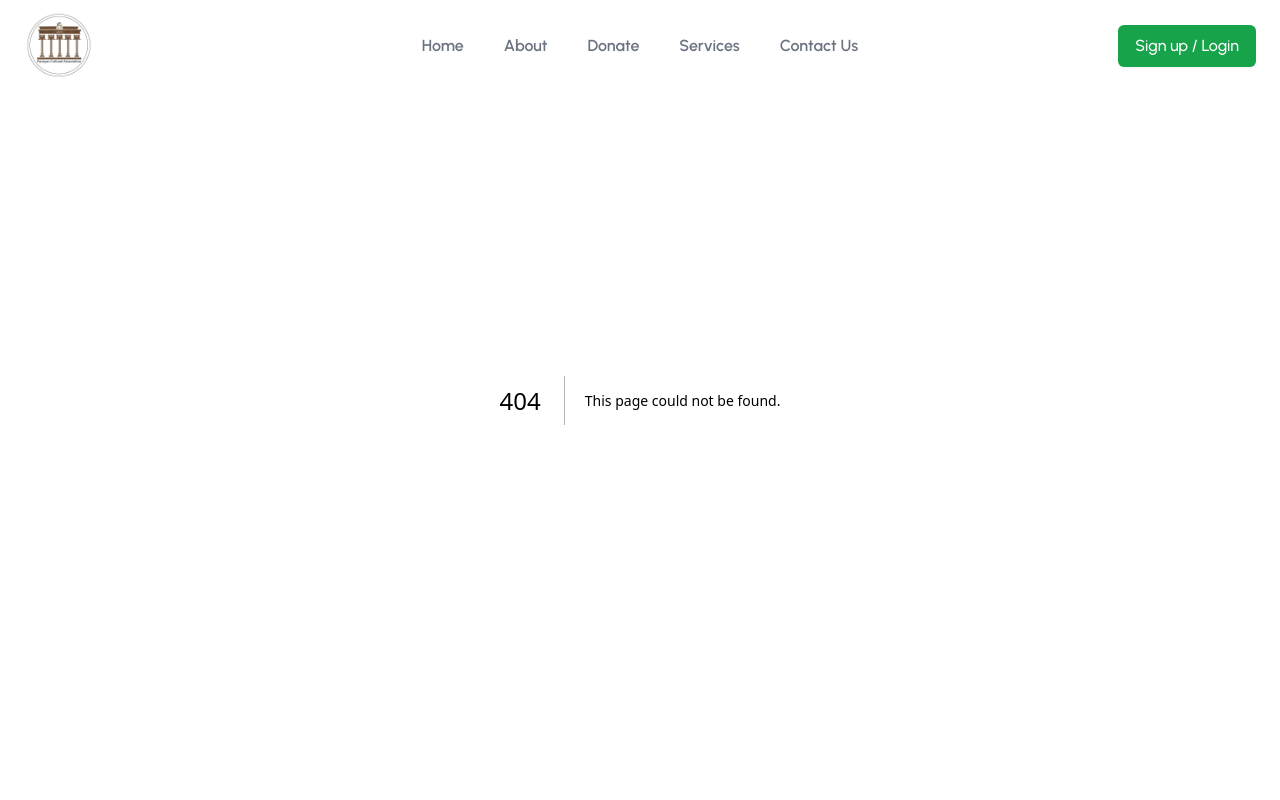
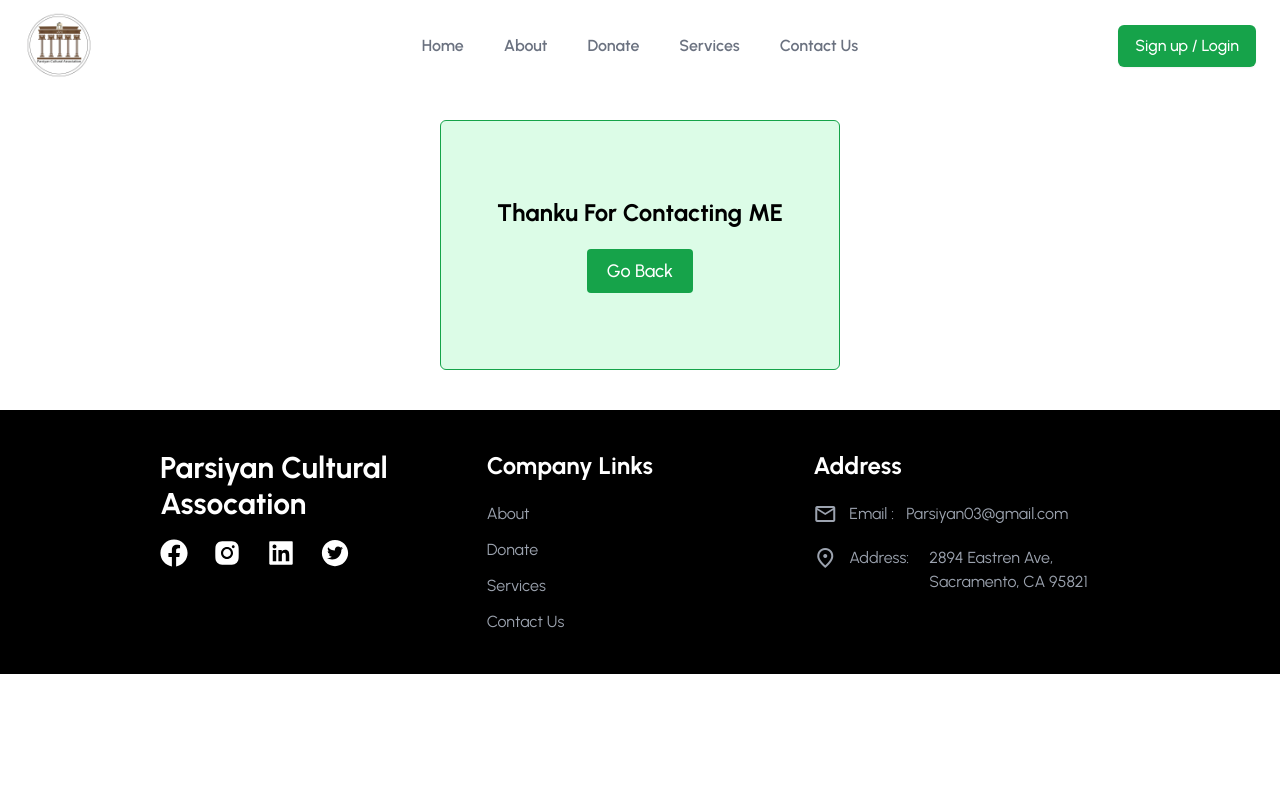
Before and after one commit to ghulamabbas01/parsiyan-islamict-center, a Next.js app: page /Submit in a window 1280 px wide. Before the commit this address had no page. Shown: the top 800 px of the page. Built offline with nearby package versions, Linux system fonts and the light colour scheme.

Commit message:
fixed it contact us from

```diff
--- a/components/Hero.jsx
+++ b/components/Hero.jsx
@@ -10,14 +10,14 @@ const Hero = () => {
         <div className="relative hero-image">
           <Image src="/hero-banner.jpg" alt="hero-img" layout="fill" />
         </div>
-        <div className="hero-text absolute text-center top-[40%] ">
+        <div className="hero-text absolute text-center top-[40%] px-5 ">
           <h3 className="text-lg font-oswald text-green-400">
             Bismillah Hir Rahman Nir Rahim
           </h3>
           <h1 className="md:text-5xl text-2xl mt-2 md:mt-7 font-bold text-white">
             Welcome to the Parsiyan Cultural Assocation
           </h1>
-          <p className="text-white w-[1000px] m-auto my-4">
+          <p className="text-white w-300 md:w-[900px] m-auto my-4 ">
             Parsiyan Cultural Association is a non-profit organization that
             strives to preserve and promote the culture and rich traditions of
             our shared civilizational and cultural heritage. This association
--- a/components/PrayerTimes.jsx
+++ b/components/PrayerTimes.jsx
@@ -9,7 +9,7 @@ const PrayerTimes = () => {
           <div className="text-center md:text-left">
             <div class="section-title">
               <span className="font-semibold text-md text-green-600">
-                Parsiyan Cultural Association
+                Parsiyan Islamic Center
               </span>
               <h2 className="text-6xl font-bold ">Prayer Time </h2>
             </div>
--- a/pages/ContactUs.jsx
+++ b/pages/ContactUs.js
@@ -1,10 +1,10 @@
 import React from "react";
-
 import emailjs from "@emailjs/browser";
-
 import Container from "@/components/Container";
+import { useRouter } from "next/router";
 
 const ContactUs = () => {
+  const router = useRouter();
   const sendEmail = (e) => {
     e.preventDefault();
     emailjs
@@ -51,7 +51,7 @@ const ContactUs = () => {
               class="space-y-8"
               noValidate
               onSubmit={sendEmail}
-              autoComplete="off"
+              method="POST"
             >
               <div>
                 <label
@@ -67,6 +67,7 @@ const ContactUs = () => {
                   class="block p-3 w-full text-sm text-gray-900 bg-gray-50 rounded-lg border border-gray-300 shadow-sm focus:ring-primary-500 focus:border-primary-500 dark:bg-gray-700 dark:border-gray-600 dark:placeholder-gray-400 dark:text-white dark:focus:ring-primary-500 dark:focus:border-primary-500 dark:shadow-sm-light"
                   placeholder="first name"
                   required
+                  autoComplete="off"
                 />
               </div>
               <div>
@@ -83,6 +84,7 @@ const ContactUs = () => {
                   class="shadow-sm bg-gray-50 border border-gray-300 text-gray-900 text-sm rounded-lg focus:ring-primary-500 focus:border-primary-500 block w-full p-2.5 dark:bg-gray-700 dark:border-gray-600 dark:placeholder-gray-400 dark:text-white dark:focus:ring-primary-500 dark:focus:border-primary-500 dark:shadow-sm-light"
                   placeholder="name@flowbite.com"
                   required
+                  autoComplete="off"
                 />
               </div>
               <div>
@@ -99,6 +101,7 @@ const ContactUs = () => {
                   class="shadow-sm bg-gray-50 border border-gray-300 text-gray-900 text-sm rounded-lg focus:ring-primary-500 focus:border-primary-500 block w-full p-2.5 dark:bg-gray-700 dark:border-gray-600 dark:placeholder-gray-400 dark:text-white dark:focus:ring-primary-500 dark:focus:border-primary-500 dark:shadow-sm-light"
                   placeholder="Phone number"
                   required
+                  autoComplete="off"
                 />
               </div>
 
@@ -119,6 +122,7 @@ const ContactUs = () => {
               </div>
 
               <input
+                onClick={() => router.push("/submit")}
                 type="submit"
                 value="Send"
                 class="py-3 px-14 text-sm font-medium text-center text-white rounded-lg bg-green-600 sm:w-fit hover:bg-primary-800 focus:ring-4 focus:outline-none focus:ring-primary-300 dark:bg-primary-600 dark:hover:bg-primary-700 dark:focus:ring-primary-800"
--- a/pages/SignUp.jsx
+++ b/pages/SignUp.js
@@ -86,7 +86,7 @@ const SignUp = () => {
                   <h1 class="text-xl font-bold leading-tight tracking-tight text-gray-900 md:text-2xl dark:text-white">
                     Sign in to your account
                   </h1>
-                  <form class="space-y-4 md:space-y-6" action="#">
+                  <form class="space-y-4 md:space-y-6 mx-auto" action="#">
                     <div>
                       <label
                         for="email"
@@ -189,7 +189,7 @@ const SignUp = () => {
 
                       <Link
                         href="https://www.paypal.com/in/signin/"
-                        class=" text-white bg-green-600 text-lg px-40 mx-auto py-2.5 text-center "
+                        class=" text-white bg-green-600 text-lg px-[130px] w-full  mx-auto py-2.5 text-center "
                       >
                         Sign Up
                       </Link>
--- /dev/null
+++ b/pages/Submit.js
@@ -0,0 +1,20 @@
+import Link from "next/link";
+import React from "react";
+
+const Submit = () => {
+  return (
+    <div className="pt-[120px] pb-10">
+      <div className="w-[400px] h-[250px] mx-auto bg-green-100 flex justify-center flex-col gap-5 items-center rounded-md border border-green-600 ">
+        <h1 className="font-bold text-2xl">Thanku For Contacting ME</h1>
+        <Link
+          href="/"
+          className="bg-green-600 px-5 py-2 font-medium text-lg text-white rounded"
+        >
+          Go Back
+        </Link>
+      </div>
+    </div>
+  );
+};
+
+export default Submit;
```
Also changed, not shown: pages/About.js (renamed from pages/About.jsx), pages/Donate.js (renamed from pages/Donate.jsx), pages/Login.js (renamed from pages/Login.jsx), pages/Services.js (renamed from pages/Services.jsx).
